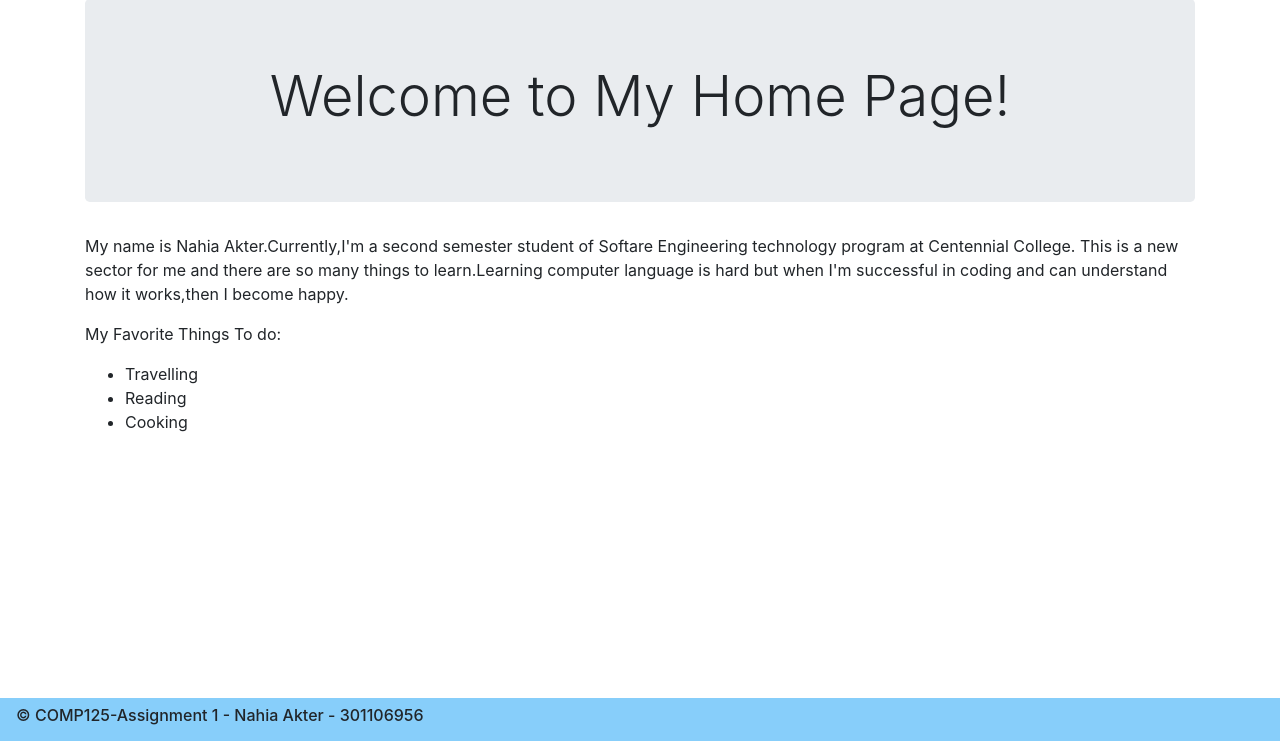
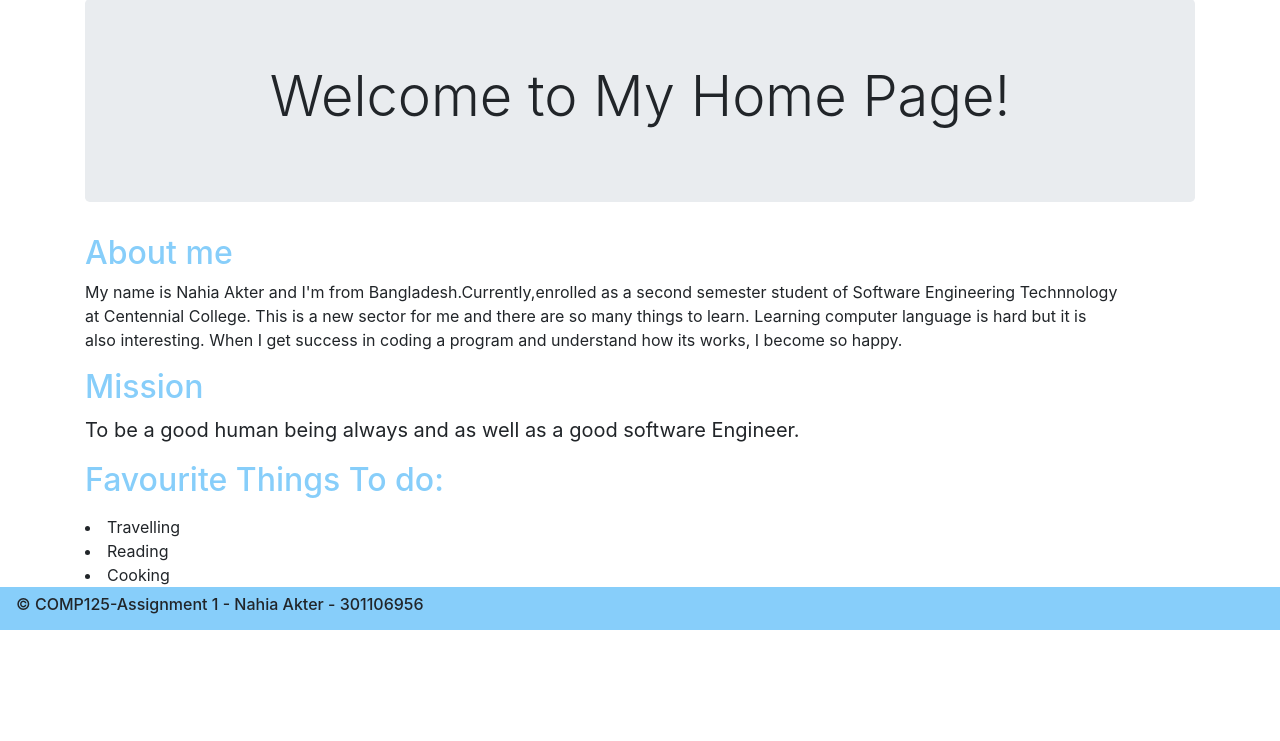
Before and after one commit to Nahia9/COMP125-Assignment-2, a website: page index.html in a window 1280 px wide. Shown: the part 59-800 px from the top of the page. Drawn offline with nearby package versions, Linux system fonts and the light colour scheme.

Commit message:
final commit

```diff
--- a/Scripts/app.js
+++ b/Scripts/app.js
@@ -1,8 +1,11 @@
-// IIFE -Immediately Ivoked Function Expression
+/* Author: Nahia Akter
+   Date  : 03/07/2020
+   Description: JavaScript file for html page
+*/
 (function(){
 
+    // named function
 
-    // named function
     function Start()
     {
         console.log('%cApp Started...', "color:white; font-size: 24px;");
@@ -13,21 +16,30 @@
 
        console.log(`The title of the page is ${title}`);
 
-       let navAnchors = document.querySelectorAll("li a");
-
-       for (const anchor of navAnchors)
-       {
-
-        let anchorString = anchor.getAttribute("href");
-        anchorString = anchorString.substr(0,anchorString.length-5);
-
-        if((title === "home") && (anchorString === "index") || (title === anchorString))
-        {
-            anchor.className = "nav-link active";
-        }
-       }
     }
 
+    window.addEventListener("load", Start);
+
+    let title = document.querySelector("title").innerText;
+
+    // function for home page
+     function aboutMeText()
+    {
+        let pString =
+        `   My name is Nahia Akter and I'm from Bangladesh.Currently,enrolled as a second semester student of Software Engineering Technnology
+            at Centennial College. This is a new sector for me and there are so many things to learn. Learning computer language is hard but it is
+             also interesting. When I get success in coding a program and understand how its works, I become so happy. `;
+        let mission =
+        `To be a good human being always and as well as a good software Engineer.`;
+        document.getElementsByTagName("h2")[0].innerText = "About me";
+        document.getElementsByTagName("h2")[1].innerText = "Mission";
+        document.getElementsByTagName("p")[0].innerText = pString;
+        document.getElementsByTagName("blockquote")[0].innerText = mission;
+        document.getElementsByTagName("h2")[2].innerText = "Favourite Things To do:";
+    }
+    // Function for project page
+    function project()
+    {
     document.getElementById("pro1").innerHTML =
        "My first project was developing a website for a real state agent."+
        "Realtor's website is literally their face on the world wide web. So it needs to be attractive."+
@@ -39,7 +51,18 @@
     document.getElementById("pro2").innerHTML =
         "I worked on pandas in a team. pandas is a fast, powerful, flexible and easy to use open source data analysis"+
         "and manipulation tool, built on top of the Python programming language.this semester I'm going to learn more about Python."
+    }
 
-    window.addEventListener("load", Start);
+    //switch title and load the page
+    switch (title) {
+        case "About me":
+            window.addEventListener("load", aboutMeText);
+            break;
+        case "Projects":
+            window.addEventListener("load", project);
+
+        default:
+            break;
+    }
 
 })();
--- a/index.html
+++ b/index.html
@@ -3,7 +3,7 @@
 <head>
     <meta charset="UTF-8">
     <meta name="viewport" content="width=device-width, initial-scale=1.0">
-    <title>Home Page</title>
+    <title>About me</title>
     <!-- CSS Section -->
     <link rel="stylesheet" href="./node_modules/bootstrap/dist/css/bootstrap.min.css">
     <link rel="stylesheet" href="./node_modules/@fortawesome/fontawesome-free/css/all.min.css">
@@ -43,26 +43,26 @@
 <!--Main Body-->
     <main>
         <div class="container">
+          <!--jumbotron-->
             <div class="jumbotron text-center">
-                <h1 class="display-4">Welcome to My Home Page!</h1>
+              <h1 class="display-4">Welcome to My Home Page!</h1>
             </div>
-              <p> My name is Nahia Akter.Currently,I'm a second semester student of Softare Engineering technology
-                program at Centennial College. This is a new sector for me and there are so many things to learn.Learning computer
-               language is hard but when I'm successful in coding and can understand how it works,then I become happy.
-               <p>My Favorite Things To do:</p>
-               <ul>
-               <li>Travelling</li>
-               <li>Reading</li>
-               <li>Cooking</li>
-              </ul>
-              </p>
+              <h2 style="color: lightskyblue;"></h2>
+              <p></p>
+              <h2 style="color: lightskyblue;"></h2>
+              <blockquote class="blockquote"></blockquote>
+              <h2 style="color: lightskyblue;"></h2>
+              <ul id="hobbies"></ul>
+              <li>Travelling</li>
+              <li>Reading</li>
+              <li>Cooking</li>
 
 
         </div>
-    </main>
-
+     </main>
+    <!--footer-->
     <footer>
-        <nav class="navbar fixed-bottom navbar-light" style="background-color: lightskyblue;">
+        <nav class="navbar bottom navbar-light" style="background-color: lightskyblue;">
             <h6>&copy;&nbsp;COMP125-Assignment 1 - Nahia Akter - 301106956</h6>
         </nav>
     </footer>
```
Also changed, not shown: contact.html (+4 -10 lines), projects.html (+3 -7 lines).
